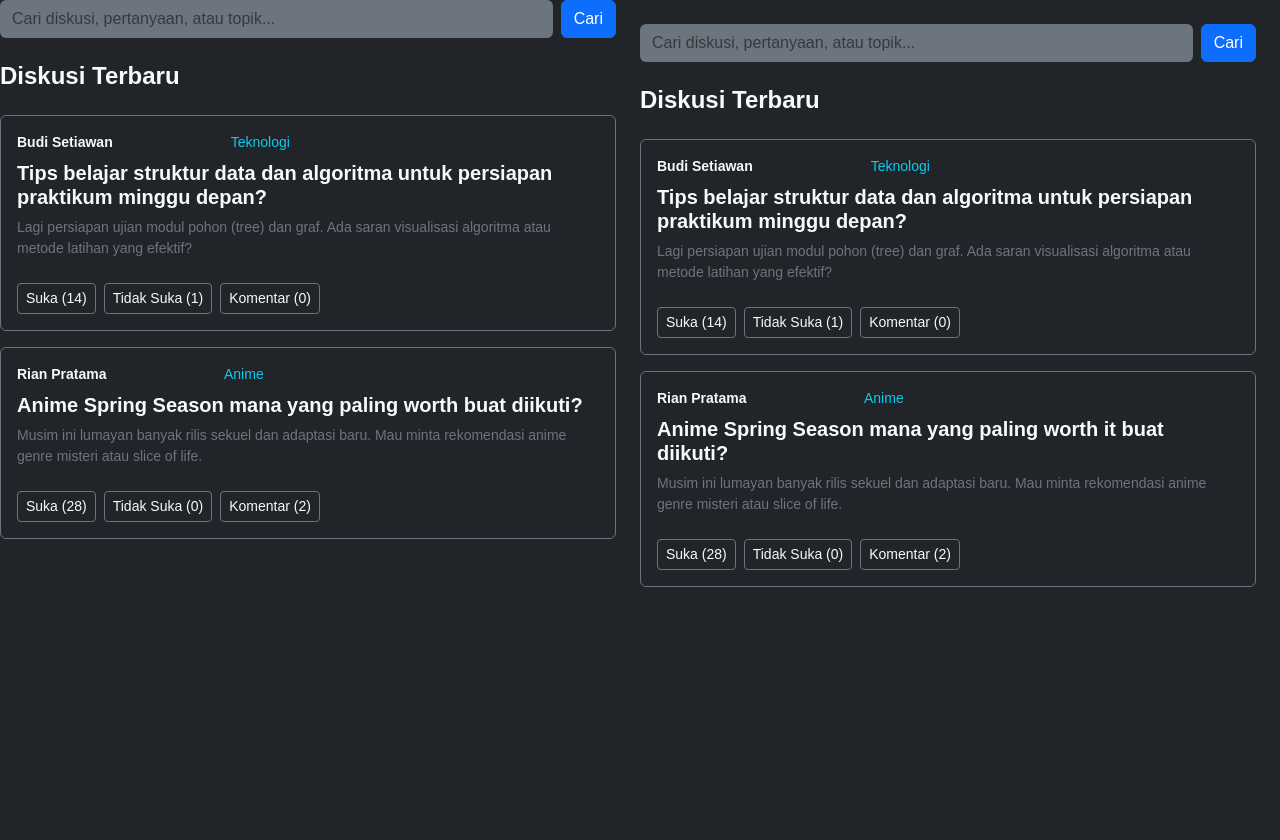
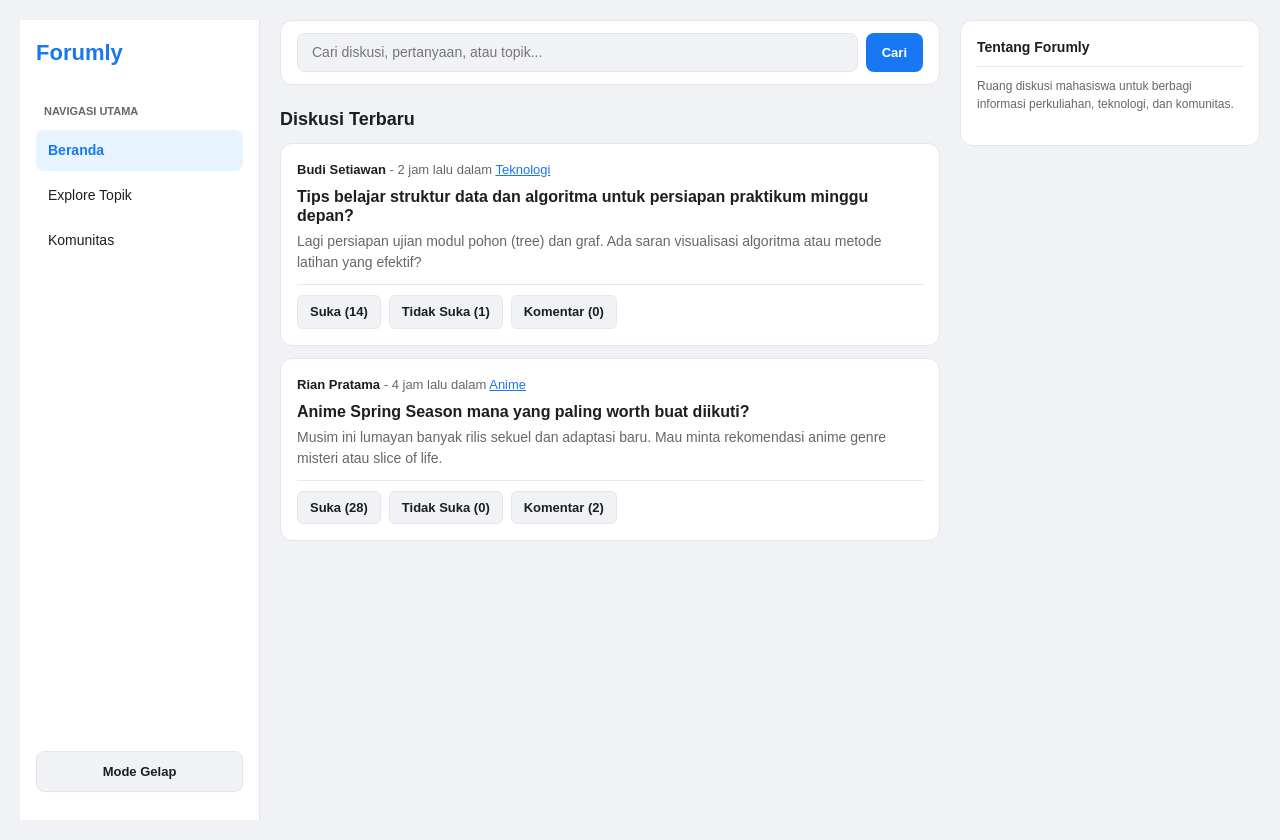
Before and after one commit to marchikari-hub/Forumly-Front-End, a Next.js app: page / in a window 1280 px wide. Before the commit the page ends 800 px from the top, so only its background shows below. Built offline with nearby package versions, Linux system fonts and the light colour scheme.

Commit message:
menambahkan fitur toggle, menambahkan atau melengkapi css, kemudain memperbaiki layout, page serta sidebar

```diff
--- a/app/components/sidebar.tsx
+++ b/app/components/sidebar.tsx
@@ -1,54 +1,50 @@
-export default function Home() {
+"use client";
+
+import Link from "next/link";
+import { usePathname } from "next/navigation";
+import { useState, useEffect } from "react";
+
+export default function Sidebar() {
+  const pathname = usePathname();
+  const [isDarkMode, setIsDarkMode] = useState(false);
+
+  useEffect(() => {
+    const theme = isDarkMode ? "dark" : "light";
+    document.documentElement.setAttribute("data-theme", theme);
+  }, [isDarkMode]);
+
   return (
-    <div>
-      <div className="mb-4">
-        <form className="d-flex gap-2">
-          <input
-            type="text"
-            placeholder="Cari diskusi, pertanyaan, atau topik..."
-            className="form-control bg-secondary text-light border-0"
-          />
-          <button type="submit" className="btn btn-primary">
-            Cari
-          </button>
-        </form>
+    <aside className="sidebar">
+      <div className="sidebar-top">
+        <div className="brand">
+          <Link href="/" className="logo">
+            Forumly
+          </Link>
+        </div>
+
+        <nav className="nav-group">
+          <span className="nav-title">NAVIGASI UTAMA</span>
+          <Link href="/" className={`nav-item ${pathname === "/" ? "active" : ""}`}>
+            Beranda
+          </Link>
+          <Link href="/explore" className={`nav-item ${pathname.startsWith("/explore") ? "active" : ""}`}>
+            Explore Topik
+          </Link>
+          <Link href="/community" className={`nav-item ${pathname === "/community" ? "active" : ""}`}>
+            Komunitas
+          </Link>
+        </nav>
       </div>
 
-      <div>
-        <h2 className="h4 fw-bold mb-4">Diskusi Terbaru</h2>
-
-        {/* Kartu Diskusi 1 */}
-        <div className="card bg-dark text-light border border-secondary p-3 mb-3">
-          <div className="small text-muted mb-2">
-            <span className="fw-bold text-light">Budi Setiawan</span> - 2 jam lalu dalam <span className="text-info">Teknologi</span>
-          </div>
-          <h3 className="h5 fw-bold">Tips belajar struktur data dan algoritma untuk persiapan praktikum minggu depan?</h3>
-          <p className="text-secondary small">
-            Lagi persiapan ujian modul pohon (tree) dan graf. Ada saran visualisasi algoritma atau metode latihan yang efektif?
-          </p>
-          <div className="d-flex gap-2 mt-2">
-            <button className="btn btn-sm btn-outline-secondary text-light"> Suka (14)</button>
-            <button className="btn btn-sm btn-outline-secondary text-light">Tidak Suka (1)</button>
-            <button className="btn btn-sm btn-outline-secondary text-light">Komentar (0)</button>
-          </div>
-        </div>
-
-        {/* Kartu Diskusi 2 */}
-        <div className="card bg-dark text-light border border-secondary p-3 mb-3">
-          <div className="small text-muted mb-2">
-            <span className="fw-bold text-light">Rian Pratama</span> - 4 jam lalu dalam <span className="text-info">Anime</span>
-          </div>
-          <h3 className="h5 fw-bold">Anime Spring Season mana yang paling worth buat diikuti?</h3>
-          <p className="text-secondary small">
-            Musim ini lumayan banyak rilis sekuel dan adaptasi baru. Mau minta rekomendasi anime genre misteri atau slice of life.
-          </p>
-          <div className="d-flex gap-2 mt-2">
-            <button className="btn btn-sm btn-outline-secondary text-light"> Suka (28)</button>
-            <button className="btn btn-sm btn-outline-secondary text-light">Tidak Suka (0)</button>
-            <button className="btn btn-sm btn-outline-secondary text-light">Komentar (2)</button>
-          </div>
-        </div>
+      <div className="sidebar-bottom">
+        <button
+          type="button"
+          onClick={() => setIsDarkMode(!isDarkMode)}
+          className="btn-sidebar-theme"
+        >
+          {isDarkMode ? "Mode Terang" : "Mode Gelap"}
+        </button>
       </div>
-    </div>
+    </aside>
   );
 }
--- a/app/globals.css
+++ b/app/globals.css
@@ -1,42 +1,235 @@
 :root {
-  --background: #ffffff;
-  --foreground: #171717;
+  --bg-primary: #f0f2f5;
+  --bg-card: #ffffff;
+  --text-main: #1c1e21;
+  --text-muted: #65676b;
+  --accent: #1877f2;
+  --accent-soft: #e7f3ff;
+  --border-color: #e4e6eb;
+  --input-bg: #f0f2f5;
 }
 
-@media (prefers-color-scheme: dark) {
-  :root {
-    --background: #0a0a0a;
-    --foreground: #ededed;
-  }
+[data-theme="dark"] {
+  --bg-primary: #18191a;
+  --bg-card: #242526;
+  --text-main: #e4e6eb;
+  --text-muted: #b0b3b8;
+  --accent: #2d88ff;
+  --accent-soft: #263951;
+  --border-color: #3e4042;
+  --input-bg: #3a3b3c;
 }
 
-html,
-body {
-  max-width: 100vw;
-  overflow-x: hidden;
+* {
+  margin: 0;
+  padding: 0;
+  box-sizing: border-box;
+  font-family: Arial, sans-serif;
 }
 
 body {
-  color: var(--foreground);
-  background: var(--background);
-  font-family: Arial, Helvetica, sans-serif;
-  -webkit-font-smoothing: antialiased;
-  -moz-osx-font-smoothing: grayscale;
+  background-color: var(--bg-primary);
+  color: var(--text-main);
+  min-height: 100vh;
 }
 
-* {
-  box-sizing: border-box;
-  padding: 0;
-  margin: 0;
+.app-container {
+  display: grid;
+  grid-template-columns: 240px 1fr 300px;
+  gap: 20px;
+  width: 100%;
+  padding: 20px;
 }
 
-a {
-  color: inherit;
+.sidebar {
+  background-color: var(--bg-card);
+  border-right: 1px solid var(--border-color);
+  padding: 16px;
+  height: 100vh;
+  position: sticky;
+  top: 0;
+  display: flex;
+  flex-direction: column;
+  justify-content: space-between;
+}
+
+.brand {
+  margin-bottom: 20px;
+}
+
+.logo {
+  font-size: 22px;
+  font-weight: 800;
+  color: var(--accent);
   text-decoration: none;
 }
 
-@media (prefers-color-scheme: dark) {
-  html {
-    color-scheme: dark;
-  }
+.nav-group {
+  display: flex;
+  flex-direction: column;
+  gap: 4px;
 }
+
+.nav-title {
+  font-size: 11px;
+  font-weight: 700;
+  color: var(--text-muted);
+  margin: 14px 0 6px 8px;
+}
+
+.nav-item {
+  padding: 10px 12px;
+  color: var(--text-main);
+  text-decoration: none;
+  border-radius: 8px;
+  font-size: 14px;
+}
+
+.nav-item:hover,
+.nav-item.active {
+  background-color: var(--accent-soft);
+  color: var(--accent);
+  font-weight: 600;
+}
+
+.btn-sidebar-theme {
+  margin: 12px 0;
+  width: 100%;
+  padding: 10px;
+  border-radius: 8px;
+  border: 1px solid var(--border-color);
+  background-color: var(--input-bg);
+  color: var(--text-main);
+  font-size: 13px;
+  font-weight: 600;
+  cursor: pointer;
+}
+
+.main-content {
+  display: flex;
+  flex-direction: column;
+  gap: 16px;
+}
+
+.top-header {
+  background: var(--bg-card);
+  border: 1px solid var(--border-color);
+  border-radius: 12px;
+  padding: 12px 16px;
+}
+
+.search-form {
+  display: flex;
+  gap: 8px;
+}
+
+.search-input {
+  width: 100%;
+  padding: 8px 14px;
+  border: 1px solid var(--border-color);
+  border-radius: 8px;
+  font-size: 14px;
+  outline: none;
+  background: var(--input-bg);
+  color: var(--text-main);
+}
+
+.btn {
+  padding: 8px 16px;
+  border-radius: 8px;
+  font-size: 13px;
+  font-weight: 600;
+  border: none;
+  cursor: pointer;
+}
+
+.btn-primary {
+  background-color: var(--accent);
+  color: #ffffff;
+}
+
+.feed-title {
+  font-size: 18px;
+  font-weight: 700;
+  margin-bottom: 12px;
+}
+
+.post-card {
+  background: var(--bg-card);
+  border: 1px solid var(--border-color);
+  border-radius: 12px;
+  padding: 16px;
+  margin-bottom: 12px;
+}
+
+.post-header {
+  font-size: 13px;
+  margin-bottom: 8px;
+  color: var(--text-muted);
+}
+
+.post-author {
+  font-weight: 700;
+  color: var(--text-main);
+}
+
+.post-title {
+  font-size: 16px;
+  font-weight: 700;
+  margin-bottom: 6px;
+}
+
+.post-excerpt {
+  font-size: 14px;
+  line-height: 1.45;
+  margin-bottom: 12px;
+  color: var(--text-muted);
+}
+
+.post-actions {
+  display: flex;
+  gap: 8px;
+  border-top: 1px solid var(--border-color);
+  padding-top: 10px;
+}
+
+.btn-action {
+  background: var(--input-bg);
+  border: 1px solid var(--border-color);
+  padding: 6px 12px;
+  border-radius: 6px;
+  font-size: 13px;
+  font-weight: 600;
+  color: var(--text-main);
+  cursor: pointer;
+}
+
+.right-sidebar {
+  display: flex;
+  flex-direction: column;
+  gap: 16px;
+  position: sticky;
+  top: 0;
+  height: fit-content;
+}
+
+.widget-card {
+  background: var(--bg-card);
+  border: 1px solid var(--border-color);
+  border-radius: 12px;
+  padding: 16px;
+}
+
+.widget-title {
+  font-size: 14px;
+  font-weight: 700;
+  margin-bottom: 10px;
+  border-bottom: 1px solid var(--border-color);
+  padding-bottom: 8px;
+}
+
+.widget-text {
+  font-size: 12px;
+  color: var(--text-muted);
+  line-height: 1.5;
+}
--- a/app/layout.tsx
+++ b/app/layout.tsx
@@ -26,13 +26,19 @@ export default function RootLayout({
   children: React.ReactNode;
 }>) {
   return (
-    <html lang="id">
-      <body className={`${geistSans.variable} ${geistMono.variable} bg-dark text-light`}>
-        <div className="d-flex min-vh-100">
+    <html lang="id" data-theme="light">
+      <body className={`${geistSans.variable} ${geistMono.variable}`}>
+        <div className="app-container">
           <Sidebar />
-          <main className="flex-grow-1 p-4">
-            {children}
-          </main>
+          <main className="main-content">{children}</main>
+          <aside className="right-sidebar">
+            <div className="widget-card">
+              <div className="widget-title">Tentang Forumly</div>
+              <p className="widget-text">
+                Ruang diskusi mahasiswa untuk berbagi informasi perkuliahan, teknologi, dan komunitas.
+              </p>
+            </div>
+          </aside>
         </div>
       </body>
     </html>
--- a/app/page.tsx
+++ b/app/page.tsx
@@ -1,12 +1,12 @@
 export default function Home() {
   return (
     <div>
-      <div className="mb-4">
-        <form className="d-flex gap-2">
+      <div className="top-header mb-4">
+        <form className="search-form">
           <input
             type="text"
             placeholder="Cari diskusi, pertanyaan, atau topik..."
-            className="form-control bg-secondary text-light border-0"
+            className="search-input"
           />
           <button type="submit" className="btn btn-primary">
             Cari
@@ -15,37 +15,43 @@ export default function Home() {
       </div>
 
       <div>
-        <h2 className="h4 fw-bold mb-4">Diskusi Terbaru</h2>
+        <h2 className="feed-title">Diskusi Terbaru</h2>
 
         {/* Kartu Diskusi 1 */}
-        <div className="card bg-dark text-light border border-secondary p-3 mb-3">
-          <div className="small text-muted mb-2">
-            <span className="fw-bold text-light">Budi Setiawan</span> - 2 jam lalu dalam <span className="text-info">Teknologi</span>
+        <div className="post-card">
+          <div className="post-header">
+            <span className="post-author">Budi Setiawan</span> - 2 jam lalu dalam{" "}
+            <a href="#" style={{ color: "var(--accent)" }}>Teknologi</a>
           </div>
-          <h3 className="h5 fw-bold">Tips belajar struktur data dan algoritma untuk persiapan praktikum minggu depan?</h3>
-          <p className="text-secondary small">
+          <h3 className="post-title">
+            Tips belajar struktur data dan algoritma untuk persiapan praktikum minggu depan?
+          </h3>
+          <p className="post-excerpt">
             Lagi persiapan ujian modul pohon (tree) dan graf. Ada saran visualisasi algoritma atau metode latihan yang efektif?
           </p>
-          <div className="d-flex gap-2 mt-2">
-            <button className="btn btn-sm btn-outline-secondary text-light"> Suka (14)</button>
-            <button className="btn btn-sm btn-outline-secondary text-light">Tidak Suka (1)</button>
-            <button className="btn btn-sm btn-outline-secondary text-light">Komentar (0)</button>
+          <div className="post-actions">
+            <button type="button" className="btn-action">Suka (14)</button>
+            <button type="button" className="btn-action">Tidak Suka (1)</button>
+            <button type="button" className="btn-action">Komentar (0)</button>
           </div>
         </div>
 
         {/* Kartu Diskusi 2 */}
-        <div className="card bg-dark text-light border border-secondary p-3 mb-3">
-          <div className="small text-muted mb-2">
-            <span className="fw-bold text-light">Rian Pratama</span> - 4 jam lalu dalam <span className="text-info">Anime</span>
+        <div className="post-card">
+          <div className="post-header">
+            <span className="post-author">Rian Pratama</span> - 4 jam lalu dalam{" "}
+            <a href="#" style={{ color: "var(--accent)" }}>Anime</a>
           </div>
-          <h3 className="h5 fw-bold">Anime Spring Season mana yang paling worth it buat diikuti?</h3>
-          <p className="text-secondary small">
+          <h3 className="post-title">
+            Anime Spring Season mana yang paling worth buat diikuti?
+          </h3>
+          <p className="post-excerpt">
             Musim ini lumayan banyak rilis sekuel dan adaptasi baru. Mau minta rekomendasi anime genre misteri atau slice of life.
           </p>
-          <div className="d-flex gap-2 mt-2">
-            <button className="btn btn-sm btn-outline-secondary text-light"> Suka (28)</button>
-            <button className="btn btn-sm btn-outline-secondary text-light">Tidak Suka (0)</button>
-            <button className="btn btn-sm btn-outline-secondary text-light">Komentar (2)</button>
+          <div className="post-actions">
+            <button type="button" className="btn-action">Suka (28)</button>
+            <button type="button" className="btn-action">Tidak Suka (0)</button>
+            <button type="button" className="btn-action">Komentar (2)</button>
           </div>
         </div>
       </div>
```
